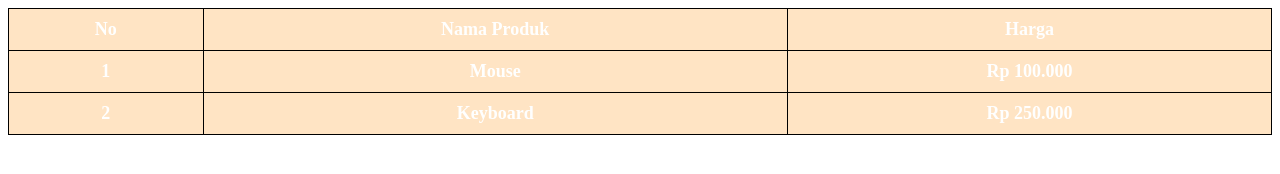
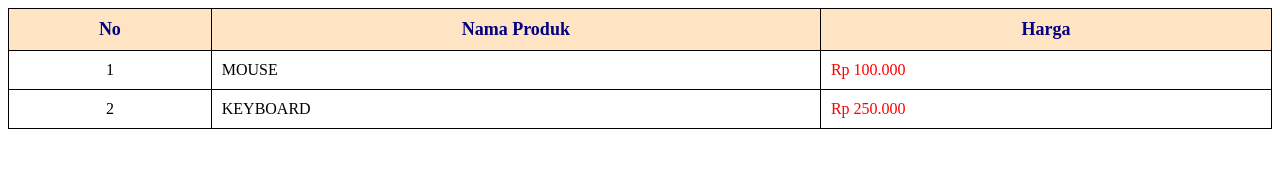
Before and after one commit to dapimorales/1124160205-p6, a plain HTML site: page index.html in a window 1280 px wide. Drawn offline with Linux system fonts and the light colour scheme.

Commit message:
menambahkan beberapa detail dan merubah sedikit warna

```diff
--- a/assets/style.css
+++ b/assets/style.css
@@ -1,3 +1,4 @@
+
 table {
     border-collapse: collapse;
     width: 100%;
@@ -11,8 +12,20 @@ th, td {
 
 th {
     background-color: bisque;
-    color: white;
+    color: navy;
     font-weight: bold;
     font-size: 18px;
     text-align: center;
 }
+
+td:nth-child(1) {
+    text-align: center;
+}
+
+td:nth-child(2) {
+    text-transform: uppercase;
+}
+
+td:nth-child(3) {
+    color: red;
+}
--- a/index.html
+++ b/index.html
@@ -14,14 +14,14 @@
             <th>Harga</th>
         </tr>
         <tr>
-            <th>1</th>
-            <th>Mouse</th>
-            <th>Rp 100.000</th>
+            <td>1</td>
+            <td>Mouse</td>
+            <td>Rp 100.000</td>
         </tr>
         <tr>
-            <th>2</th>
-            <th>Keyboard</th>
-            <th>Rp 250.000</th>
+            <td>2</td>
+            <td>Keyboard</td>
+            <td>Rp 250.000</td>
         </tr>
     </table>
 </body>
```
